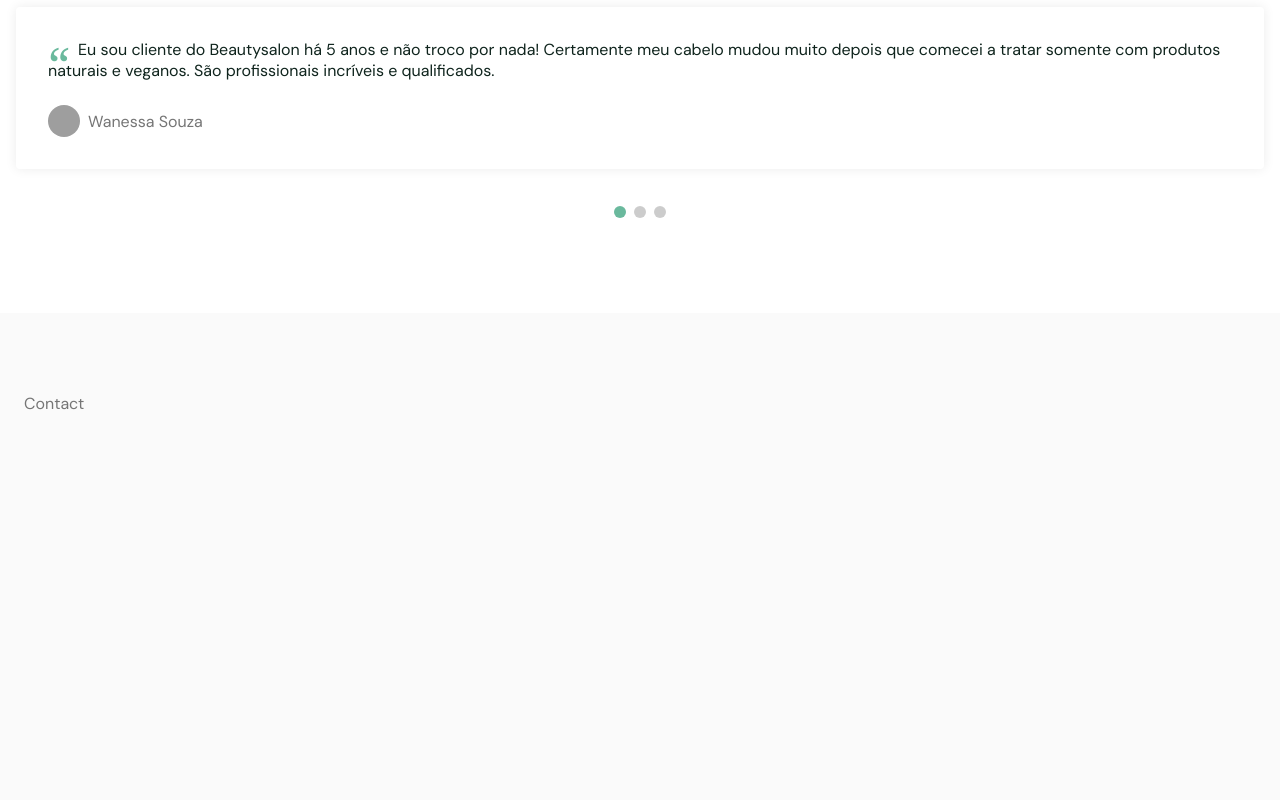
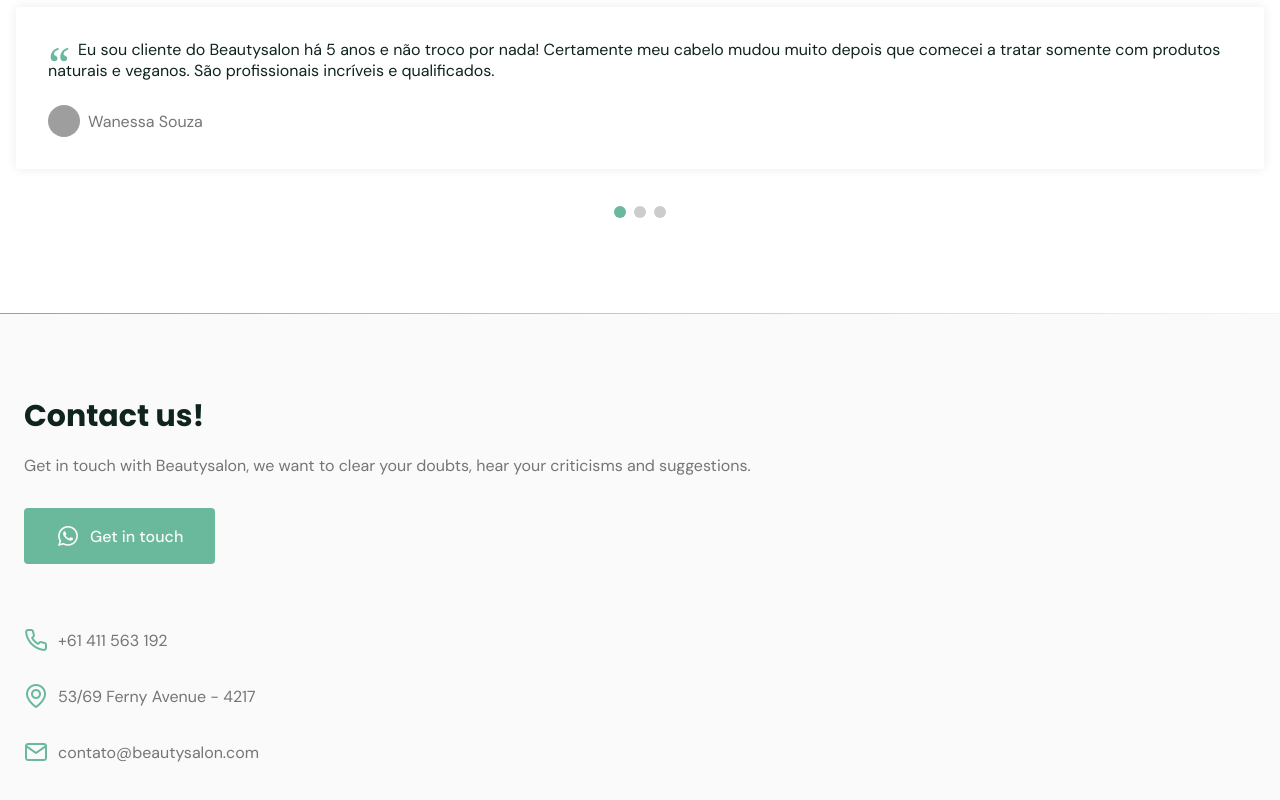
Before and after one commit to fennawake/website-template-simple, a plain HTML site: page index.html in a window 1280 px wide. Shown: the part 4471-5271 px from the top of the page. Before the commit the page ends 4965 px from the top, so only its background shows below. Drawn offline with nearby package versions, Linux system fonts and the light colour scheme; grey boxes are pictures that could not be loaded.

Commit message:
HTML structure | CSS Styles | JS functions libraries

```diff
--- a/assets/css/style.css
+++ b/assets/css/style.css
@@ -421,5 +421,34 @@
 
 .swiper-pagination-bullet-active {
     background: var(--base-color);
+}
 
+
+/** section contact  */
+#contact .grid {
+    gap: 4rem;
 }
+
+#contact .text p {
+    margin-bottom: 2rem;
+}
+
+#contact .button i{
+    font-size: 1.5rem;
+    margin-right: 0.625rem;
+}
+
+#contact ul.grid {
+    gap: 2rem;
+}
+
+#contact ul li {
+    display: flex;
+    align-items: center;
+}
+
+#contact ul li i {
+    font-size: 1.5rem;
+    margin-right: 0.625rem;
+    color: var(--base-color);
+}
--- a/assets/fonts/style.css
+++ b/assets/fonts/style.css
@@ -1,10 +1,10 @@
 @font-face {
   font-family: 'icomoon';
-  src:  url('iconsmoon/icomoon.eot?o1gml3');
-  src:  url('iconsmoon/icomoon.eot?o1gml3#iefix') format('embedded-opentype'),
-    url('iconsmoon/icomoon.ttf?o1gml3') format('truetype'),
-    url('iconsmoon/icomoon.woff?o1gml3') format('woff'),
-    url('iconsmoon/icomoon.svg?o1gml3#icomoon') format('svg');
+  src:  url('iconsmoon/icomoon.eot?w30p8');
+  src:  url('iconsmoon/icomoon.eot?w30p8#iefix') format('embedded-opentype'),
+    url('iconsmoon/icomoon.ttf?w30p8') format('truetype'),
+    url('iconsmoon/icomoon.woff?w30p8') format('woff'),
+    url('iconsmoon/icomoon.svg?w30p8#icomoon') format('svg');
   font-weight: normal;
   font-style: normal;
   font-display: block;
@@ -25,6 +25,9 @@
   -moz-osx-font-smoothing: grayscale;
 }
 
+.icon-phone:before {
+  content: "\e90b";
+}
 .icon-close:before {
   content: "\e900";
 }
--- a/assets/scripts/main.js
+++ b/assets/scripts/main.js
@@ -41,3 +41,21 @@
     keyboard: true,
 
 });
+
+/** Scroll Reveal  */
+/** Show elements when srolling page */
+/** https://scrollrevealjs.org/ */
+const scrollReveal = ScrollReveal({
+    origin: 'top',
+    distance: '30px',
+    duration: 700,
+    reset: true
+})
+
+scrollReveal.reveal(`
+#hero .image, #hero .text,
+#about .image, #about .text,
+#services header, #services card,
+#testimonials header, #testimonials .testimonials,
+#contact .text, #contact .links
+`, { interval: 100 })
--- a/index.html
+++ b/index.html
@@ -140,13 +140,29 @@
             </div>
         </section>
 
+        <div class="divider-2"></div>
+
         <section class="section" id="contact">
-            <div class="container grid">Contact</div>
+            <div class="container grid">
+                <div class="text">
+                    <h2 class="title">Contact us!</h2>
+                    <p>Get in touch with Beautysalon, we want to clear your doubts, hear your criticisms and suggestions.</p>
+                    <a href="https://api.whatsapp.com/send?phone=+61411563192&text=Hi! I would like to do a booking." class="button" target="_blank"><i class="icon-whatsapp"></i> Get in touch</a>
+                </div>
+                <div class="links">
+                    <ul class="grid">
+                        <li><i class="icon-phone"></i> +61 411 563 192</li>
+                        <li><i class="icon-map-pin"></i> 53/69 Ferny Avenue - 4217</li>
+                        <li><i class="icon-mail"></i> contato@beautysalon.com</li>
+                    </ul>
+                </div>
+            </div>
         </section>
     </main>
     <footer></footer>
 
     <script src="https://unpkg.com/swiper@8/swiper-bundle.min.js"></script>
+    <script src="https://unpkg.com/scrollreveal"></script>
     <script src="assets/scripts/main.js"></script>
 </body>
 </html>
```
Also changed, not shown: assets/fonts/iconsmoon/icomoon.svg, assets/fonts/iconsmoon/icomoon.ttf, assets/fonts/iconsmoon/icomoon.woff, 2 other files.
